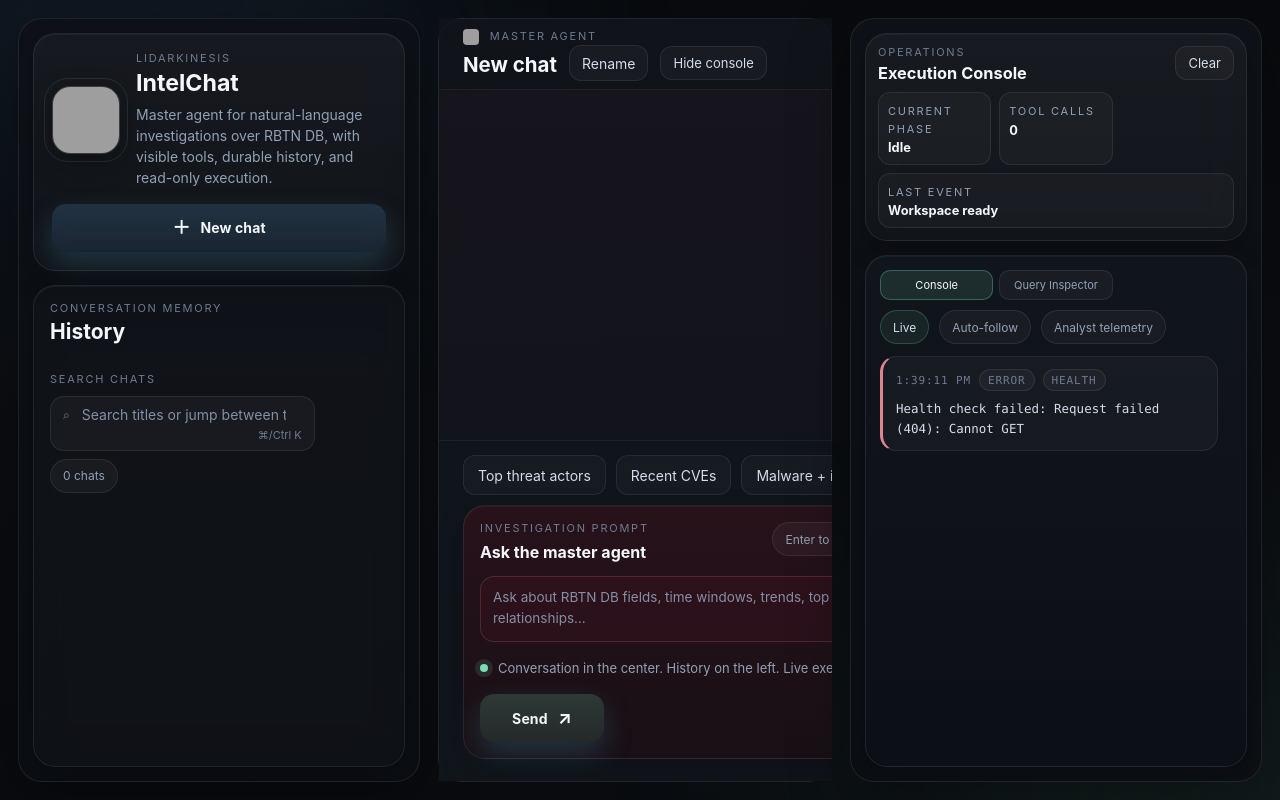
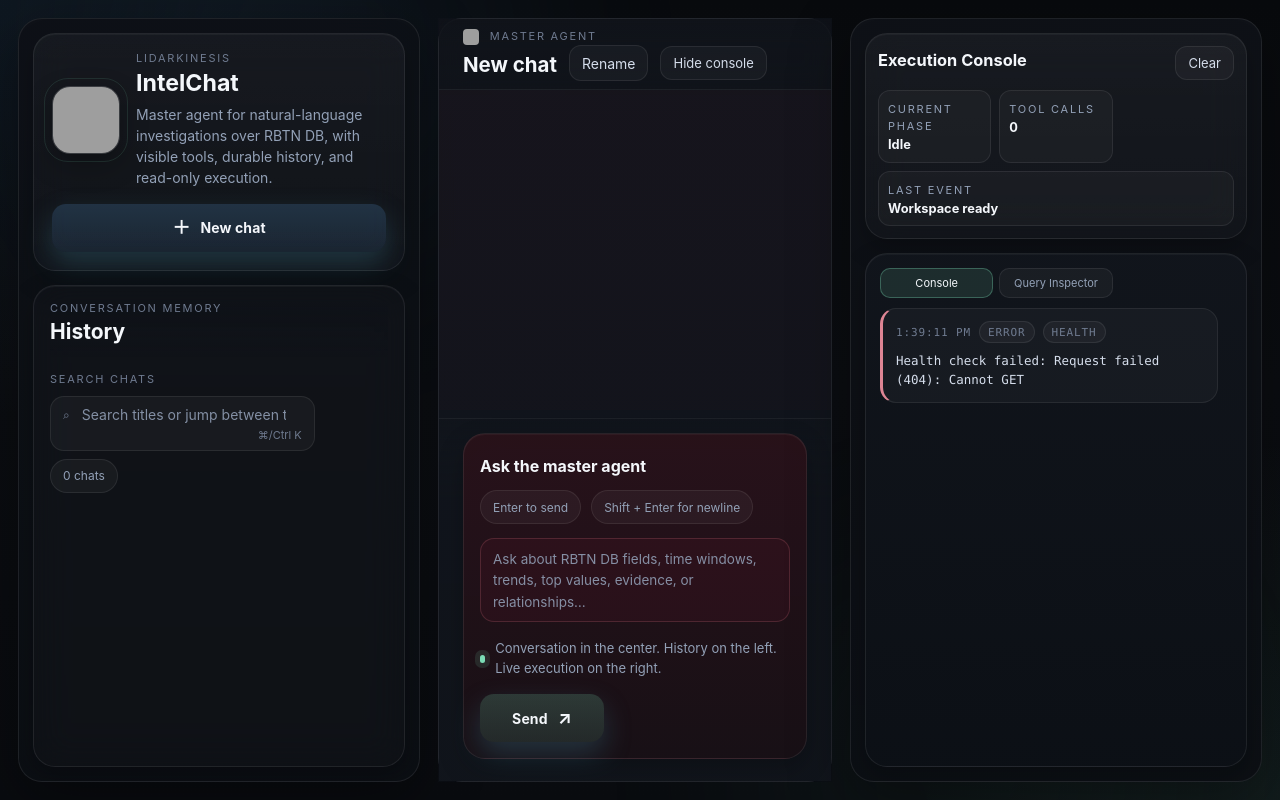
Before and after one commit to HudKSD/XTP, a Python web app: template app/templates/index.html in a window 1280 px wide. Run offline with Jinja, Linux system fonts and the light colour scheme; the template is opened without the code that fills it, so the values that code supplies are empty; grey boxes are pictures that could not be loaded.

Commit message:
Simplify composer/console chrome and soften history metadata styling

```diff
--- a/app/static/styles.css
+++ b/app/static/styles.css
@@ -714,16 +714,18 @@ textarea::placeholder,
   overflow: hidden;
   min-height: calc(1.35em * 2);
   margin-bottom: 8px;
-  font-weight: 630;
+  font-weight: 500;
   line-height: 1.35;
-  color: var(--text);
+  color: var(--text-soft);
 }
 
 .chat-item-time-row {
   display: flex;
   align-items: center;
   gap: 6px;
-  font-size: 12px;
+  font-size: 11px;
+  color: var(--text-faint);
+  opacity: 0.86;
 }
 
 .chat-item-actions {
--- a/app/templates/index.html
+++ b/app/templates/index.html
@@ -99,17 +99,9 @@
 
         <footer class="composer-dock">
           <div class="thread-rail composer-rail">
-            <div class="composer-prompt-row" aria-label="Suggested prompts">
-              <button class="prompt-chip" data-prompt="List the top 5 threat actors in the last 30 days and show the evidence." data-tooltip="Quick-start a top actor analysis">Top threat actors</button>
-              <button class="prompt-chip" data-prompt="Which CVEs were mentioned in the last 14 days?" data-tooltip="Query recent CVE mentions">Recent CVEs</button>
-              <button class="prompt-chip" data-prompt="Show malware families and related infrastructure in the last 30 days." data-tooltip="Map malware to infrastructure">Malware + infrastructure</button>
-              <button class="prompt-chip" data-prompt="Compare incident activity by industry this quarter." data-tooltip="Build a sector comparison">Industry comparison</button>
-            </div>
-
             <div class="composer-surface panel-card inset-card">
               <div class="composer-header">
                 <div>
-                  <div class="section-kicker">Investigation prompt</div>
                   <div class="composer-title">Ask the master agent</div>
                 </div>
                 <div class="composer-hints">
@@ -141,7 +133,6 @@
         <section class="activity-head panel-card inset-card">
           <div class="activity-topline">
             <div>
-              <div class="section-kicker">Operations</div>
               <h3>Execution Console</h3>
             </div>
             <div class="activity-head-actions">
@@ -172,11 +163,6 @@
           </div>
 
           <div id="consolePane" class="right-pane-mode">
-            <div class="terminal-toolbar">
-              <span class="terminal-pill live">Live</span>
-              <span class="terminal-pill subtle">Auto-follow</span>
-              <span class="terminal-pill subtle">Analyst telemetry</span>
-            </div>
             <div id="terminalOutput" class="terminal-output" aria-live="polite"></div>
           </div>
 
```
